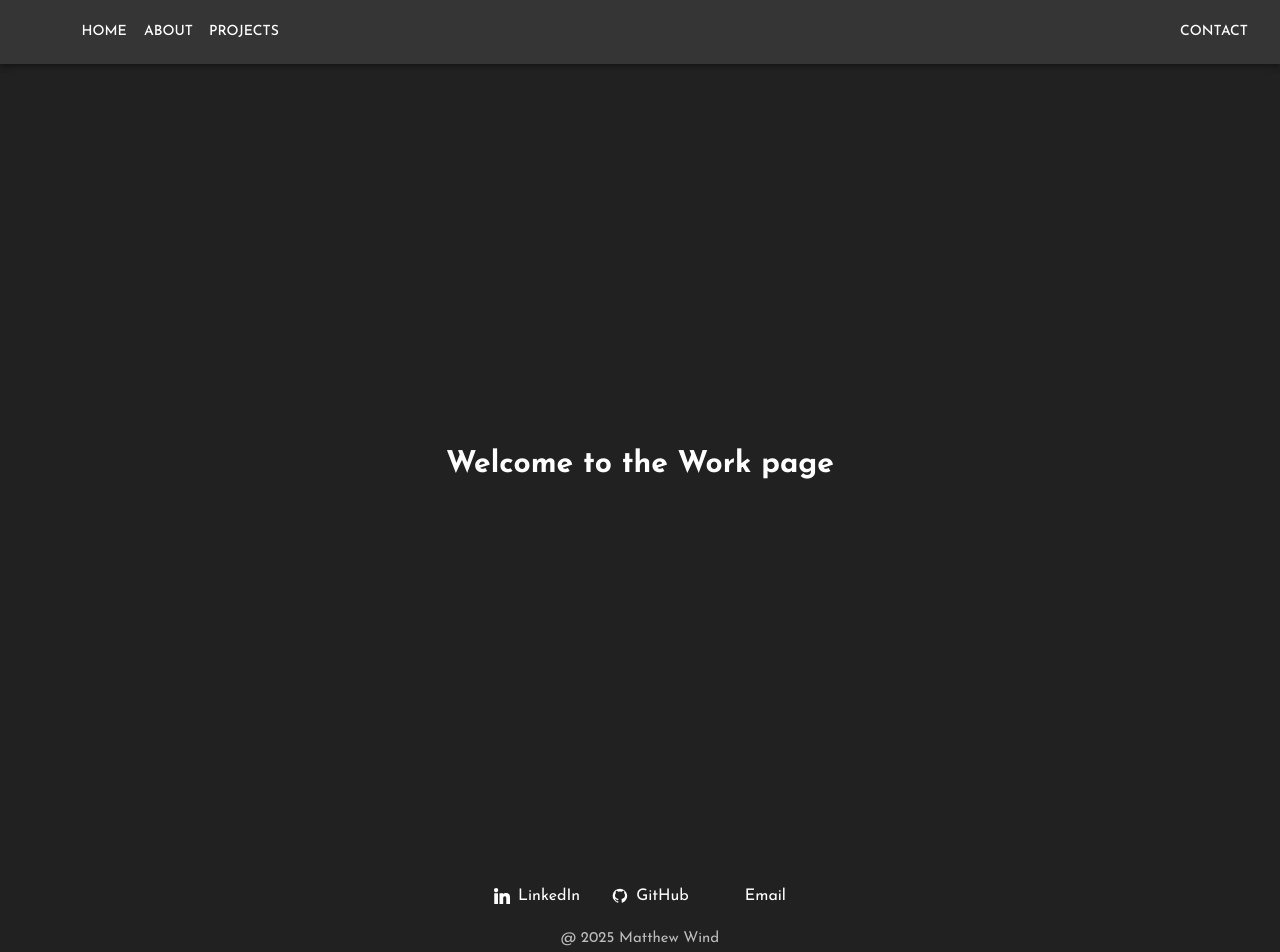
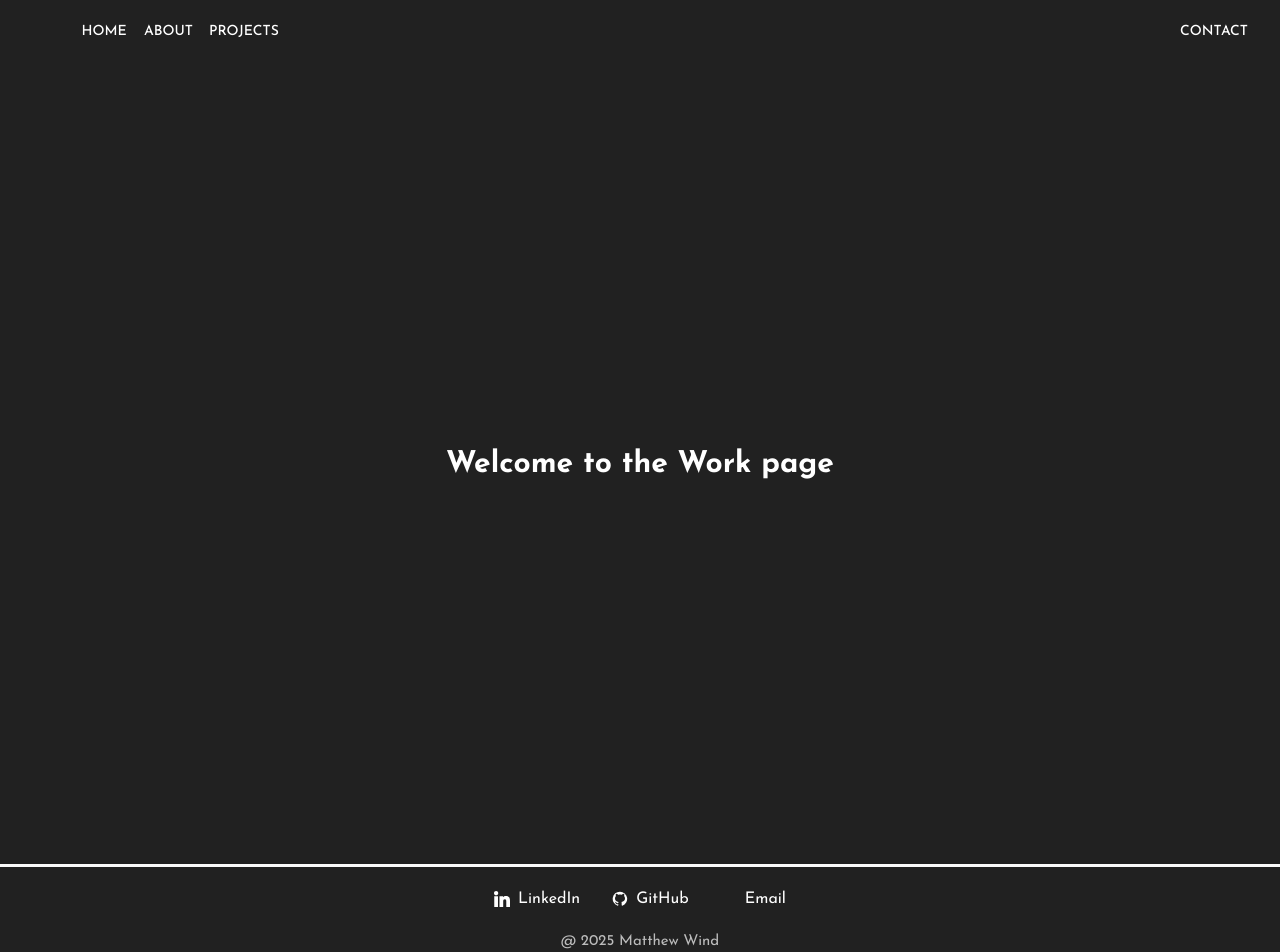
Before and after one commit to mtwind/personal-website, a Next.js app: page /work in a window 1280 px wide. Shown: the top 952 px of the page. Built offline with nearby package versions, Linux system fonts and the light colour scheme; some icons are missing; what @mui/material-nextjs would draw is missing.

Commit message:
coloring fixed

```diff
--- a/src/app/layout.tsx
+++ b/src/app/layout.tsx
@@ -5,7 +5,7 @@ import "@/styles/global.css";
 import Navigation from "@/components/Navigation";
 import Footer from "@/components/Footer";
 import { AppThemeProvider } from "@/context/ThemeContextProvider";
-import { Box } from "@mui/material"; // <-- Import Box
+import { Box, Divider } from "@mui/material"; // <-- Import Box
 
 const josefinSans = Josefin_Sans({
   subsets: ["latin"],
@@ -41,11 +41,19 @@ export default function RootLayout({
               <Box
                 component="main"
                 sx={{
+                  bgcolor: "secondary.main",
                   flexGrow: 1,
                 }}
               >
                 {children}
               </Box>
+
+              <Divider
+                sx={{
+                  borderBottomWidth: 3, // thickness (e.g., 3px)
+                  borderColor: "primary.main", // color (use theme color or hex)
+                }}
+              />
 
               <Footer />
             </Box>
--- a/src/components/Navigation.tsx
+++ b/src/components/Navigation.tsx
@@ -21,7 +21,7 @@ export default function Navigation() {
 
   return (
     <AppBar position="static" color="secondary" enableColorOnDark>
-      <Toolbar>
+      <Toolbar sx={{ backgroundColor: theme.palette.secondary.main }}>
         {/* 1. Theme toggle button is the very first item */}
         <IconButton
           sx={{ mr: 1 }} // Add a little margin to the right
--- a/src/themes/theme.ts
+++ b/src/themes/theme.ts
@@ -34,7 +34,7 @@ let darkTheme = createTheme({
             main: grey[900], // The original dark color
         },
         background: {
-            default: grey[900],
+            default: grey[800],
             paper: '#1e1e1e', // A slightly lighter dark for surfaces
         }
     },
```
